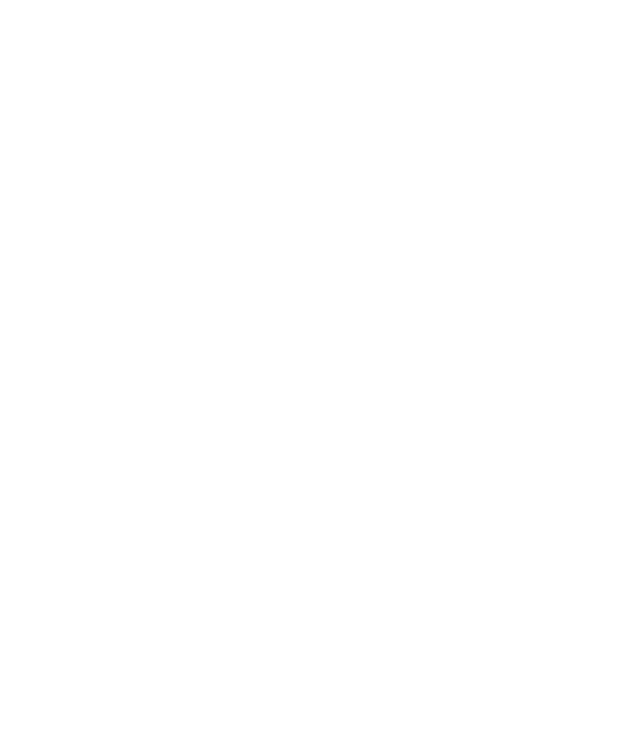
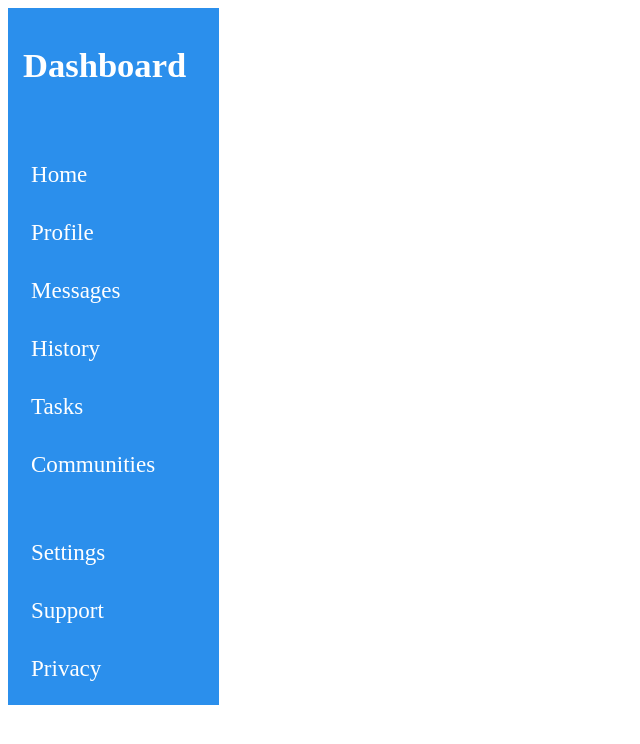
Before and after one commit to MR-Elbarbary/Admin-Dashboard, a plain HTML site: page index.html in a window 1280 px wide. Shown: the whole page, without its empty margins (0-640 px from the left). Drawn offline with Linux system fonts and the light colour scheme.

Commit message:
Create Dashboard

```diff
--- a/index.html
+++ b/index.html
@@ -8,7 +8,23 @@
 </head>
 <body>
     <div class="container">
-        <div class="dashBoard"></div>
+        <div class="dashboard">
+            <h1>Dashboard</h1>
+            <div>
+                <a href="">Home</a>
+                <a href="">Profile</a>
+                <a href="">Messages</a>
+                <a href="">History</a>
+                <a href="">Tasks</a>
+                <a href="">Communities</a>
+            </div>
+            <div>
+                <a href="">Settings</a>
+                <a href="">Support</a>
+                <a href="">Privacy</a>
+            </div>
+
+        </div>
         <div class="header"></div>
         <div class="body"></div>
     </div>
--- a/style.css
+++ b/style.css
@@ -0,0 +1,50 @@
+*{
+    --mainColor: rgb(43, 143, 236) ;
+    --mdc: rgba(43, 143, 236, 0.336);
+    --secondaryColor: rgba(233, 185, 27, 0.829);
+    font-size: 1.2rem;
+}
+
+.container{
+    display: grid;
+    grid-template-columns: 1fr 5fr;
+}
+
+.dashboard{
+    grid-row: 1 / span 2;
+    background-color: var(--mainColor);
+    display: flex;
+    flex-direction: column;
+    gap: 45px;
+    padding: 15px;
+}
+
+.dashboard div{
+    display: flex;
+    flex-direction: column;
+    gap: 15px;
+    font-size: 1.6rem;
+}
+
+a{
+    text-decoration: none;
+    color: white;
+    padding: 8px;
+}
+
+a:hover{
+    background-color: var(--mdc);
+}
+
+h1{
+    font-size: 1.8rem;
+    color: white;
+}
+
+.header{
+    background-color: white;
+}
+
+.main{
+    background-color: lightgray;
+}
```
